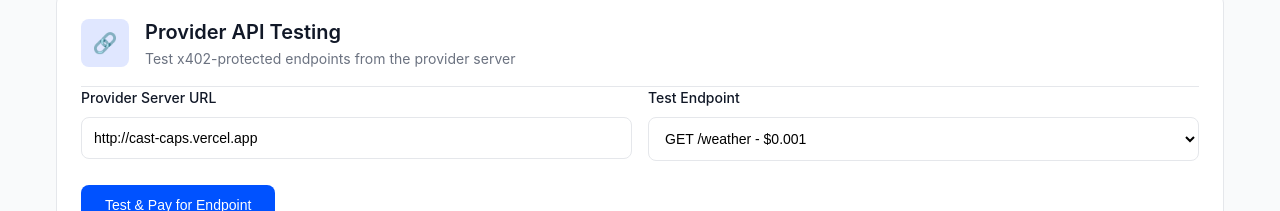
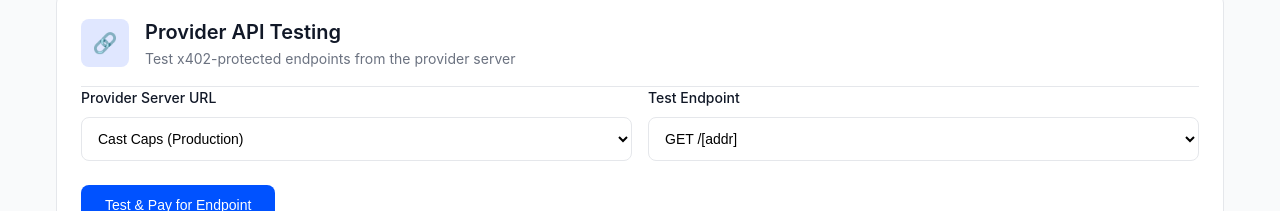
Before and after one commit to i001962/x402-facilitator-example, a website: page public/index.html in a window 1280 px wide. Shown: the part 475-686 px from the top of the page. Drawn offline with Linux system fonts and the light colour scheme; no server answers.

Commit message:
adds test enpoints

```diff
--- a/public/index.html
+++ b/public/index.html
@@ -376,19 +376,20 @@
         <div class="grid-2">
           <div class="form-group">
             <label class="form-label" for="providerUrl">Provider Server URL</label>
-            <input
-              type="text"
-              id="providerUrl"
-              class="form-input"
-              value="http://cast-caps.vercel.app"
-              placeholder="http://cast-caps.vercel.app"
-            />
+            <select id="providerUrl" class="form-input">
+              <option value="http://localhost:3001">Local Development (localhost:3001)</option>
+              <option value="http://cast-caps.vercel.app/capsule" selected>
+                Cast Caps (Production)
+              </option>
+            </select>
           </div>
 
           <div class="form-group">
             <label class="form-label" for="testEndpoint">Test Endpoint</label>
             <select id="testEndpoint" class="form-select">
-              <option value="/weather">GET /weather - $0.001</option>
+              <option value="/0x44751f458256b81e96f7024256d0705e77fd8f3a1ada530fa01abf54a569d12f">
+                GET /[addr]
+              </option>
               <option value="/premium/data">GET /premium/data - 1 USDC</option>
               <option value="/api/data">POST /api/data - $0.005</option>
               <option value="/health">GET /health - Free</option>
```
